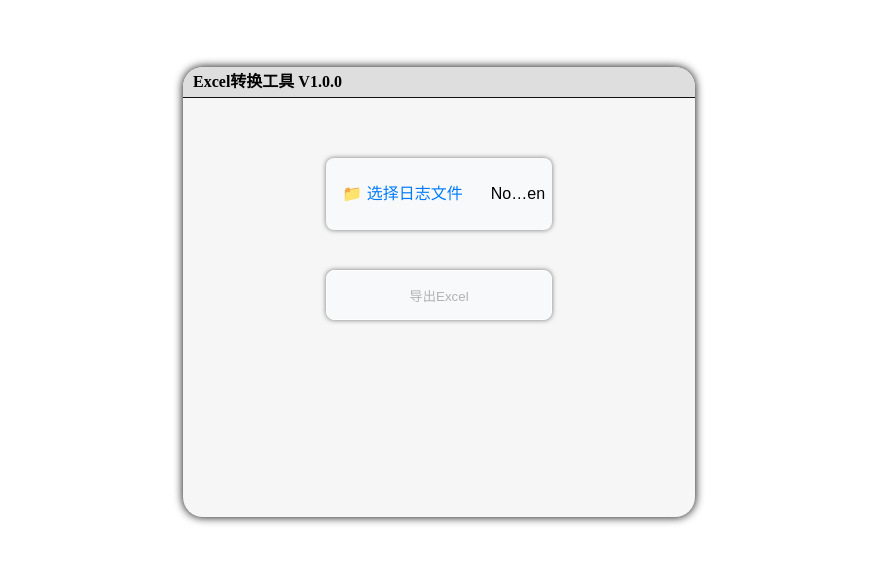
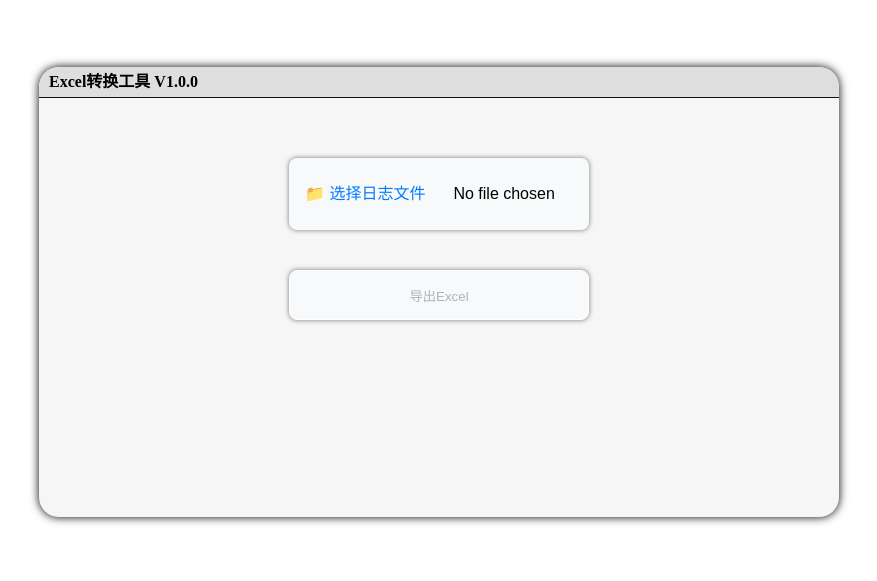
Before and after one commit to webYOYO/Tools, a plain HTML site: page index.html in a window 1280 px wide. Shown: the part 108-689 px from the top of the page, without its empty margins (201-1078 px from the left). Drawn offline with Linux system fonts and the light colour scheme.

Commit message:
增加媒体查询，自适应调整

```diff
--- a/css/index.css
+++ b/css/index.css
@@ -2,13 +2,23 @@ html {
     position: relative;
     width: 100%;
     height: 100%;
+    transform: scale(calc(100vw / 1920));
+}
+
+@media (min-width: 375px) and (max-width: 768px) {
+  html {scale: .5}
+}
+
+/* 小屏平板 */
+@media (min-width: 760px) and (max-width: 1024px) {
+  html {scale: .9}
 }
 
 #box {
     position: absolute;
     top: 50%;
     left: 50%;
-        width: 40%;
+    width: 800px;
     height: 450px;
     /* border: 1px solid #ccc; */
     border-radius: 20px;
@@ -28,13 +38,8 @@ html {
 }
 
 #inner_box {
-        width: 100%;
-        height: calc(100% - 90px);
-        margin-top: 60px;
-    }
-
-    #export_excel {
-        width: 44%;
+    width: 800px;
+    height: calc(100% - 30px);
 }
 
 #progress_box {
@@ -63,18 +68,18 @@ html {
 
 #select_file {
     margin-bottom: 40px;
-        width: 44%;
 }
 
 #content {
     display: flex;
     flex-direction: column;
     align-items: center;
+    margin-top: 60px;
     margin-bottom: 60px;
 }
 
 button {
-        width: 100%;
+    width: 300px;
     height: 50px;
     border: 1px solid #fff;
     border-radius: 8px;
@@ -127,7 +132,7 @@ html {
 
 #fileInput {
     /* 设置显示尺寸 */
-        width: 100%;
+    width: 300px;
     height: 50px;
 
     /* 调整内边距 */
@@ -181,6 +186,7 @@ html {
     border-radius: 4px;
     margin-right: 12px;
 }
-    #fileInput:disabled::before{
+
+#fileInput:disabled::before {
     color: #1010104D;
 }
```
Lines whose indentation alone changed are shown as unchanged.
